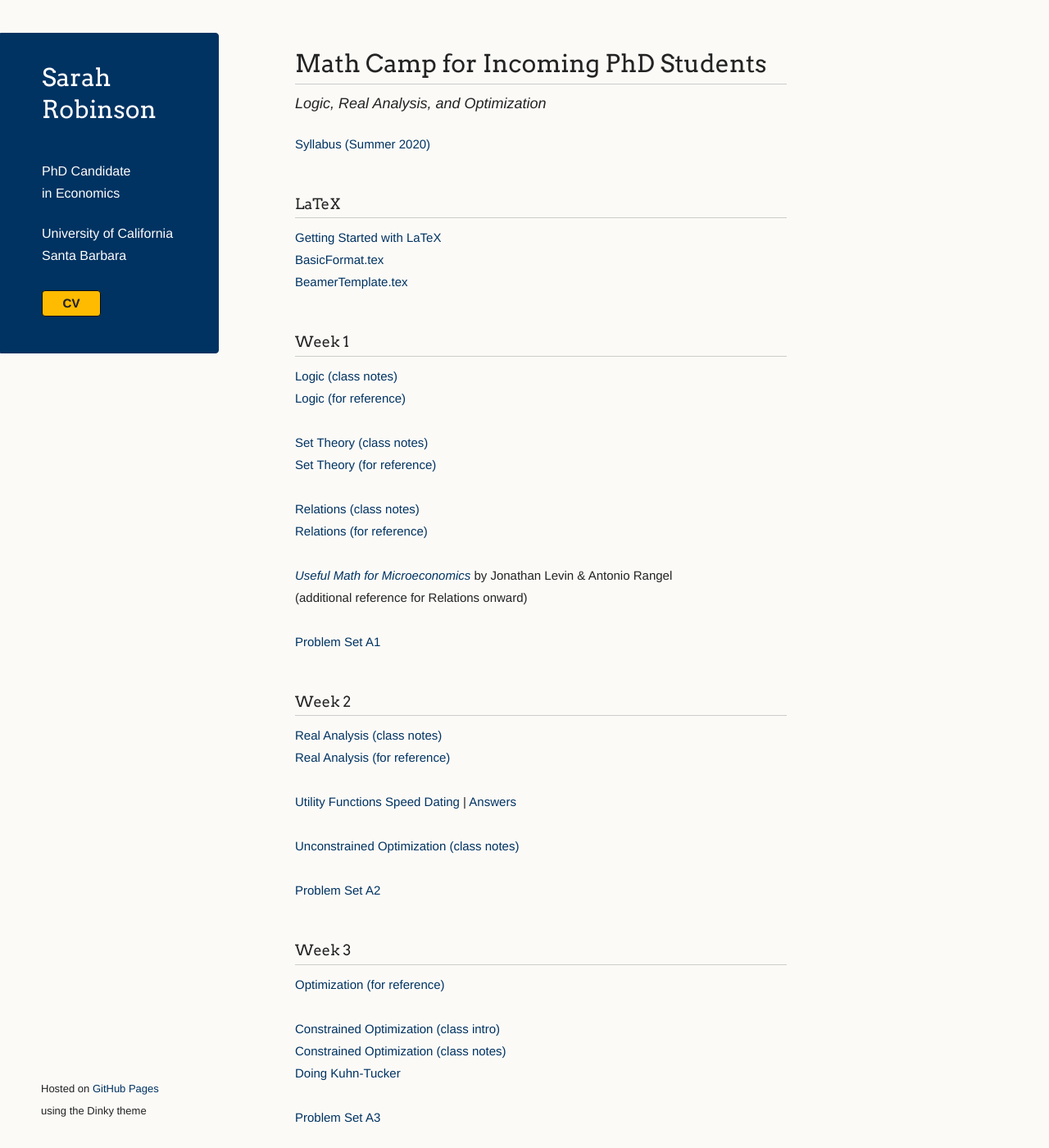
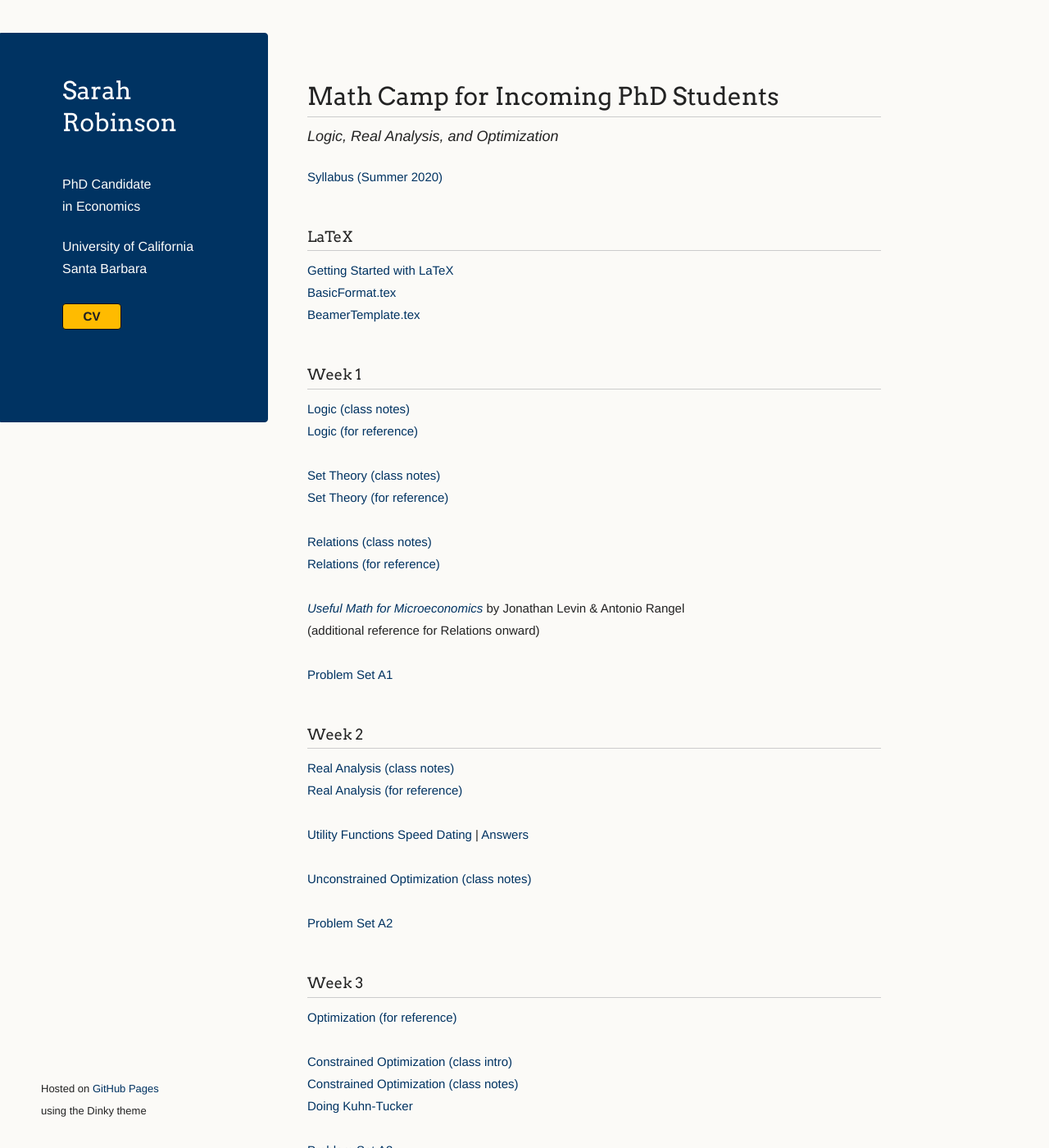
Before and after one commit to robinsonsarah23/robinsonsarah23.github.io, a Jekyll site: the page built from mathcamp.md, in a window 1280 px wide and 1400 px high. Shown: the whole window at 82% size. Built offline with Jekyll 4.4.1, drawn with Linux system fonts in a browser that asks for light colours.

Commit message:
update spacing

```diff
--- a/assets/css/style.scss
+++ b/assets/css/style.scss
@@ -31,20 +31,32 @@ a {
   font-weight:400;
 }
 
-// Width of most of page
+// Max width of whole page
+.wrapper{
+	width:1200px;
+}
+
+// Width, alignment, padding of main content
 section {
-  width:600px;
-  float:right;
+  width:700px;
+  position:absolute;
+  margin: auto;
+  left: 375px;
+  right: 0;
+  top: 0;
+  bottom: 0;
+  padding-top:50px;
   padding-bottom:50px;
+  padding-right: 375px;
 }
 
 // Side box center and edge color, width
 header {
 	background-color: #003362;
 	color: #FDFDFB;
-  width:190px;
-  float:left;
-  position:fixed;
+  	width:200px;
+  	float:left;
+  	position:fixed;
 	border: 1px solid #003362;
 	-webkit-border-top-right-radius: 4px;
 	-webkit-border-bottom-right-radius: 4px;
@@ -52,7 +64,7 @@ header {
 	-moz-border-radius-bottomright: 4px;
 	border-top-right-radius: 4px;
 	border-bottom-right-radius: 4px;
-	padding: 34px 25px 22px 50px;
+	padding: 50px 50px 90px 75px;
 	margin: 30px 25px 0 0;
 	-webkit-font-smoothing: antialiased;
 }
@@ -107,10 +119,15 @@ footer {
 
 
 
+@media print, screen and (max-width: 1450px) {
+  section {
+	padding-right:50px;
+	margin: 0px 0px 0px 0px;
+  }
+}
 
 
-
-@media print, screen and (max-width: 960px) {
+@media print, screen and (max-width: 1125px) {
 
   div.wrapper {
     width:auto;
@@ -130,7 +147,8 @@ footer {
 	}
 
  header {
-	padding-left: 75px
+	padding: 40px 0px 20px 75px;
+
  }
 
  section {
```
Also changed, not shown: index.md (+2 -2 lines).
